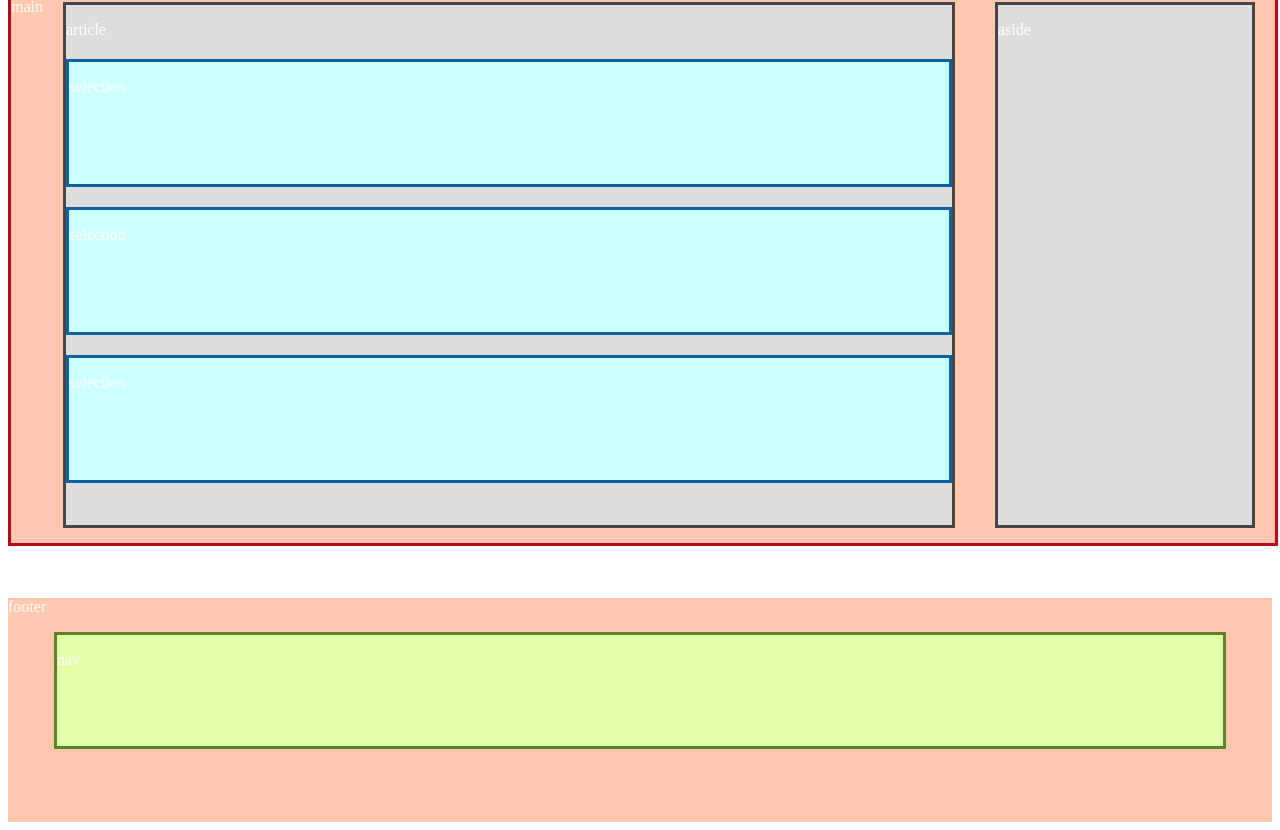
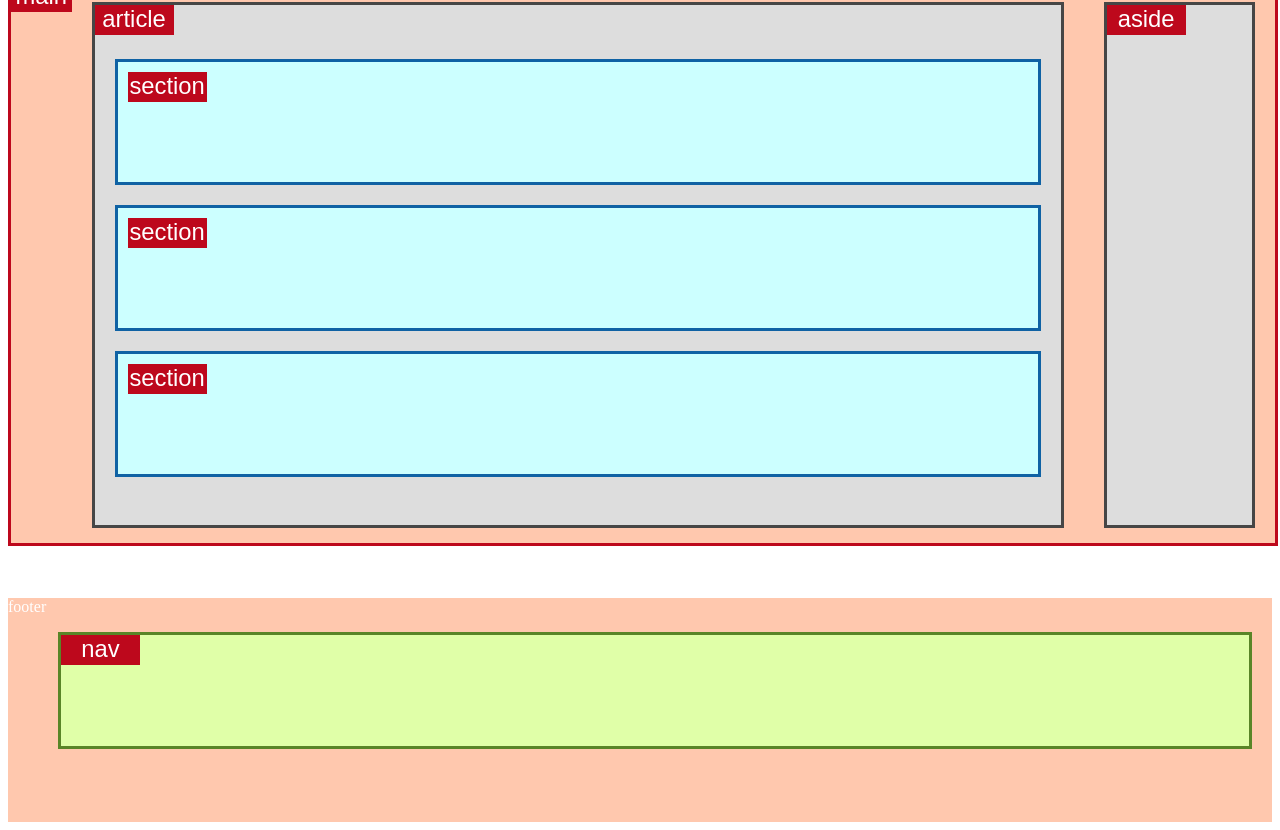
Before and after one commit to mateussodre53-arch/html-semantico, a plain HTML site: page html-semantico/index.html in a window 1280 px wide. Shown: the part 295-1125 px from the top of the page. Drawn offline with Linux system fonts and the light colour scheme.

Commit message:
Html semantico

```diff
--- a/html-semantico/index.html
+++ b/html-semantico/index.html
@@ -21,9 +21,9 @@
         <p>main</p>
         <article>
             <p>article</p>
-            <section><p>selection</p></section>
-            <section><p>selection</p></section>
-            <section><p>selection</p></section>
+            <section><p>section</p></section>
+            <section><p>section</p></section>
+            <section><p>section</p></section>
         </article>
             <aside><p>aside</p></aside>
     </main>
--- a/html-semantico/style.css
+++ b/html-semantico/style.css
@@ -6,17 +6,15 @@ header{
     width:1264px;
     height: 224px;
     margin: auto;
-
 }
-
 
 nav{
     border: 3px solid #598527;
     background-color: #E0FFA8;
     color: #FFFF;
-    width: 1166px;
     height: 111px;
-    margin: auto;
+    margin-left: 50px;
+    margin-right: 20px;
 
 }
 main{
@@ -40,21 +38,20 @@ article{
 }
 
 section{
-    border: solid #0F62A4;
+    border: 3px solid #0F62A4;
     background-color: #CCFFFF;
-    width: 880px;
-    height: 122px;
-    margin: 20px auto;
+    width: 900px;
+    height: 100px;
+    margin: 20px;
+    padding: 10px;
 }
 
-
 aside{
-border: 3px solid #464646;
-background-color: #DDDDDD;
-color: #FFFF;
-width: 950px;
-height: 520px;
-margin: 20px;
+    border: 3px solid #464646;
+    background-color: #DDDDDD;
+    width: 15%;
+    height: 520px;
+    margin: 20px;
 }
 
 footer{
@@ -76,3 +73,58 @@ header > p{
     text-align: center;
     margin-top: auto;
 }
+
+nav> p{
+    background-color: #BD081C;
+    color: #FFFF;
+    width: 79px;
+    height: 30px;
+    font-size: 23.8px;
+    font-family: sans-serif;
+    text-align: center;
+    margin-top: auto;
+}
+
+main> p{
+    background-color: #BD081C;
+    color: #FFFF;
+    width: 79px;
+    height: 30px;
+    font-size: 23.8px;
+    font-family: sans-serif;
+    text-align: center;
+    margin-top: 0;
+}
+
+article> p{
+    background-color: #BD081C;
+    color: #FFFF;
+    width: 79px;
+    height: 30px;
+    font-size: 23.8px;
+    font-family: sans-serif;
+    text-align: center;
+    margin-top: 0;
+}
+
+section> p{
+    background-color: #BD081C;
+    color: #FFFF;
+    width: 79px;
+    height: 30px;
+    font-size: 23.8px;
+    font-family: sans-serif;
+    text-align: center;
+    margin-top: 0;
+}
+
+aside> p{
+    background-color: #BD081C;
+    color: #FFFF;
+    width: 79px;
+    height: 30px;
+    font-size: 23.8px;
+    font-family: sans-serif;
+    text-align: center;
+    margin-top: 0;
+}
```
